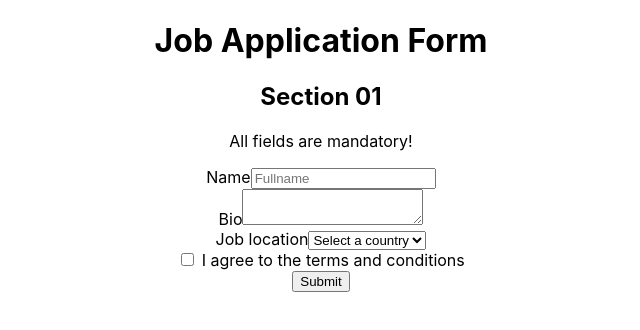
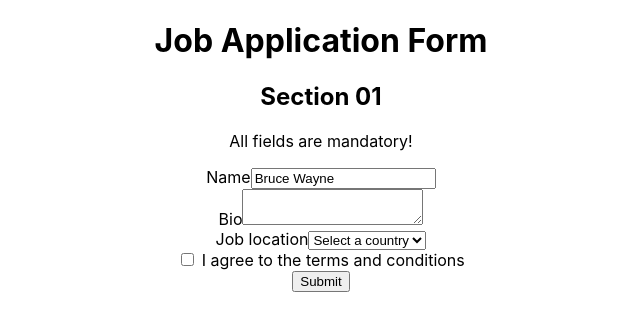
Before and after one commit to AHTHneeuhl/react-testing, a React (Create React App) app: page / in a window 1280 px wide. Shown: the top 330 px of the page, without its empty margins (319-959 px from the left). Built offline with nearby package versions, Linux system fonts and the light colour scheme.

Commit message:
getByDisplayValue

```diff
--- a/src/components/application/Application.tsx
+++ b/src/components/application/Application.tsx
@@ -7,7 +7,13 @@
       <form>
         <div>
           <label htmlFor="name">Name</label>
-          <input type="text" id="name" placeholder="Fullname" />
+          <input
+            type="text"
+            id="name"
+            placeholder="Fullname"
+            value="Bruce Wayne"
+            readOnly
+          />
         </div>
         <div>
           <label htmlFor="bio">Bio</label>
```
Also changed, not shown: 1 other file (tests, documents, lock files or other folders).
